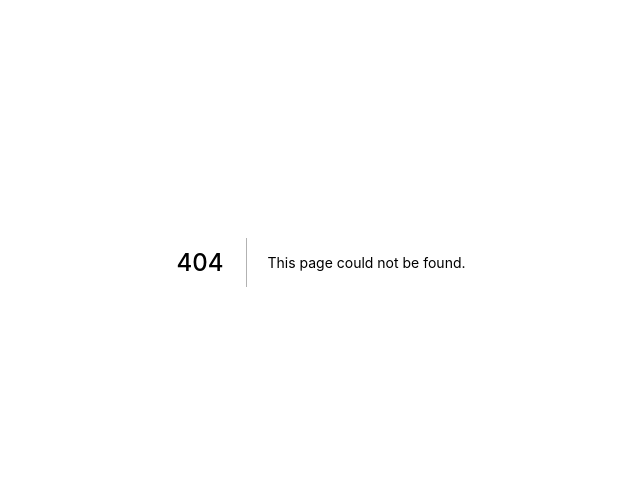
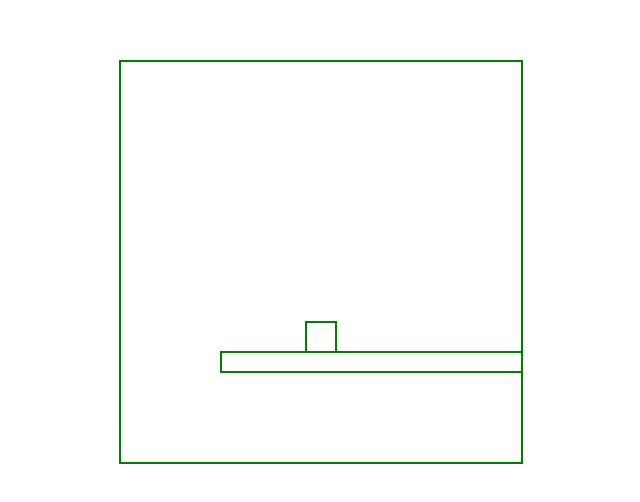
Before and after one commit to onifs10/365d, a Next.js app: page /001 in a window 1280 px wide. Before the commit this address had no page. Shown: the part 138-640 px from the top of the page, without its empty margins (319-959 px from the left). Built offline with nearby package versions, Linux system fonts and the light colour scheme.

Commit message:
tried Matter.js

```diff
--- /dev/null
+++ b/components/Layout.tsx
@@ -0,0 +1,7 @@
+import Styles from "../styles/layout.module.scss";
+
+const Layout: React.FC = ({ children }) => {
+  return <div className={Styles.container}>{children}</div>;
+};
+
+export default Layout;
--- a/package.json
+++ b/package.json
@@ -9,12 +9,14 @@
     "lint": "next lint"
   },
   "dependencies": {
+    "matter-js": "^0.17.1",
     "next": "12.0.1",
     "react": "17.0.2",
     "react-dom": "17.0.2",
     "sass": "^1.43.4"
   },
   "devDependencies": {
+    "@types/matter-js": "^0.17.6",
     "@types/node": "16.11.6",
     "@types/react": "17.0.33",
     "eslint": "7",
--- /dev/null
+++ b/pages/001.tsx
@@ -0,0 +1,98 @@
+import { NextPage } from "next";
+import { MouseEvent, useEffect, useMemo, useRef } from "react";
+import Styles from "../styles/001.module.scss";
+import Matter, { Runner } from "matter-js";
+
+const {
+  Engine,
+  Render,
+  World,
+  Bodies,
+  MouseConstraint,
+  Mouse,
+  Composite,
+  Events,
+} = Matter;
+const Day001: NextPage = () => {
+  //====  states =====//
+  const divRef = useRef<HTMLDivElement | null>(null);
+  // actions to be called in this Componen
+  const actions = useMemo(
+    () => ({
+      add: (event: Matter.IMouseEvent<Matter.MouseConstraint>) => {},
+    }),
+    []
+  );
+  //shapes wireframes
+  const wireframe = useMemo(
+    () => ({
+      fillStyle: "transparent",
+      strokeStyle: "green",
+      lineWidth: 2,
+    }),
+    []
+  );
+  // create and engine
+  const engine = Engine.create();
+
+  actions.add = (event) => {
+    let { x, y } = event.source.mouse.absolute;
+    const boxA = Bodies.rectangle(x, y, 30, 30, { render: wireframe });
+    World.add(engine.world, [boxA]);
+  };
+
+  useEffect(() => {
+    // create a renderer
+    if (divRef.current) {
+      divRef.current.innerHTML = "";
+      const render = Render.create({
+        element: divRef.current,
+        engine: engine,
+        options: {
+          width: 400,
+          height: 400,
+          background: "#ffffff",
+          wireframes: false,
+        },
+      });
+      //add slab
+      const ground = Bodies.rectangle(300, 300, 400, 20, {
+        isStatic: true,
+        render: { ...wireframe },
+      });
+
+      World.add(engine.world, [ground]);
+      // run the engine
+      Runner.run(engine);
+
+      // run the renderer
+      Render.run(render);
+
+      //create a mouse for the div
+      var mouse = Mouse.create(render.element);
+
+      //create a mouseConstarint for user interaction
+      var mouseConstraint = MouseConstraint.create(engine, {
+        mouse: mouse,
+      });
+
+      //   let { x, y } = event.source.mouse.absolute;
+      const boxA = Bodies.rectangle(200, 200, 30, 30, { render: wireframe });
+      World.add(engine.world, [boxA]);
+
+      Composite.add(engine.world, mouseConstraint);
+
+      //register mouse down event to the mouse constraint
+      Events.on(mouseConstraint, "mousedown", actions.add);
+
+      render.mouse = mouse;
+      return () => {
+        Events.off(mouseConstraint, "mousedown", actions.add);
+      };
+    }
+  }, [divRef, engine, wireframe, actions]);
+
+  return <div ref={divRef} className={Styles.box}></div>;
+};
+
+export default Day001;
--- a/pages/_app.tsx
+++ b/pages/_app.tsx
@@ -1,8 +1,13 @@
-import '../styles/globals.css'
-import type { AppProps } from 'next/app'
+import "../styles/globals.css";
+import type { AppProps } from "next/app";
+import Layout from "../components/Layout";
 
 function MyApp({ Component, pageProps }: AppProps) {
-  return <Component {...pageProps} />
+  return (
+    <Layout>
+      <Component {...pageProps} />
+    </Layout>
+  );
 }
 
-export default MyApp
+export default MyApp;
--- /dev/null
+++ b/styles/001.module.scss
@@ -0,0 +1,6 @@
+.box {
+  border: 2px solid green;
+  display: flex;
+  justify-content: center;
+  align-items: center;
+}
--- a/styles/Home.module.scss
+++ b/styles/Home.module.scss
@@ -1,4 +1,5 @@
 .container {
+  width: 100%;
   padding: 0 2rem;
   @media screen and (max-width: 500px) {
     padding: 0;
--- /dev/null
+++ b/styles/layout.module.scss
@@ -0,0 +1,8 @@
+.container {
+  max-width: 1440px;
+  margin: 0 auto;
+  min-height: 100vh;
+  display: flex;
+  justify-content: center;
+  align-items: center;
+}
```
Also changed, not shown: pages/000.tsx (deleted, +0 -10 lines), styles/000.module.scss (deleted), 1 other file (tests, documents, lock files or other folders).
